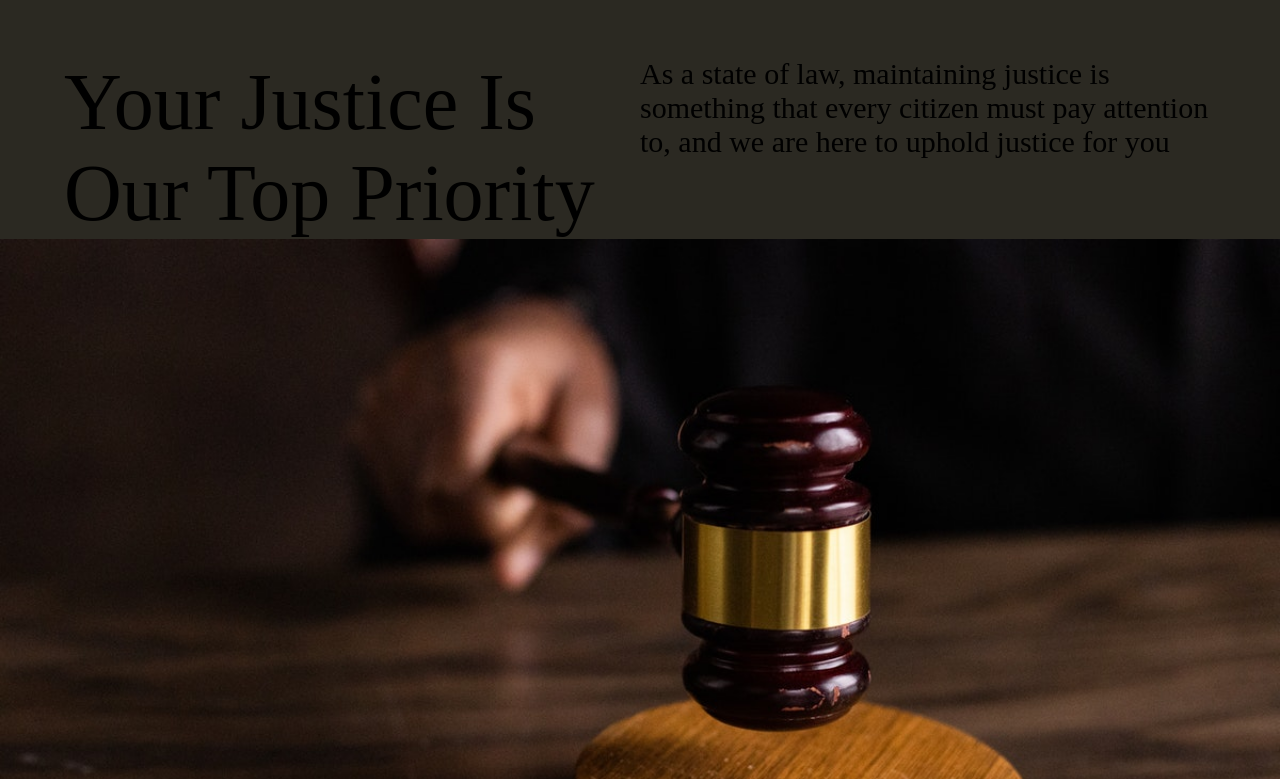
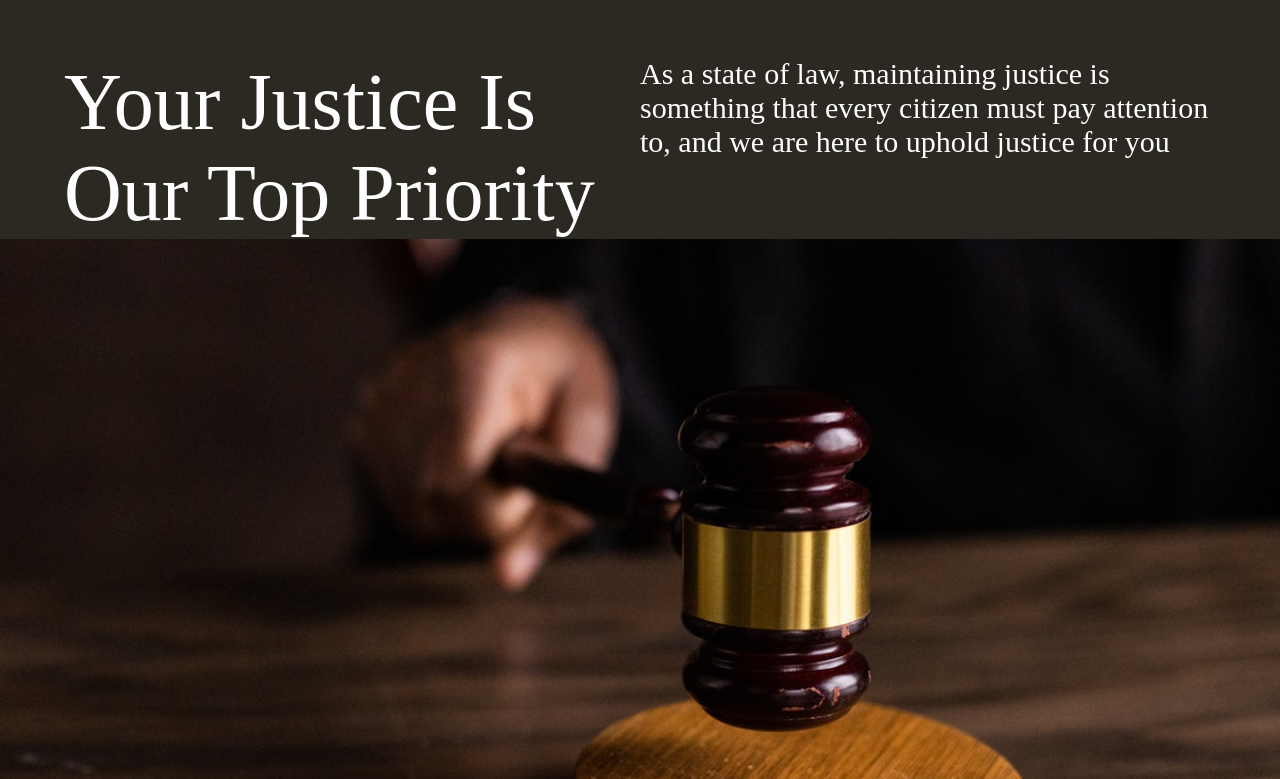
Before and after one commit to sanjayyadavsky/live-class-project-3, a plain HTML site: page index.html in a window 1280 px wide. Shown: the part 76-855 px from the top of the page. Drawn offline with Linux system fonts and the light colour scheme; a web font is replaced by a local one.

Commit message:
changed font color

```diff
--- a/style.css
+++ b/style.css
@@ -58,10 +58,12 @@ button{
 .rightCont{
     width: 50%;
     font-size: 80px;
+    color: #ffffff;
 }
 .leftCont{
     width: 50%;
     font-size: 30px;
+    color:#ffffff;
 }
 .heroimg{
     background-image: url(./assets/law_requirements.jpg);
```
